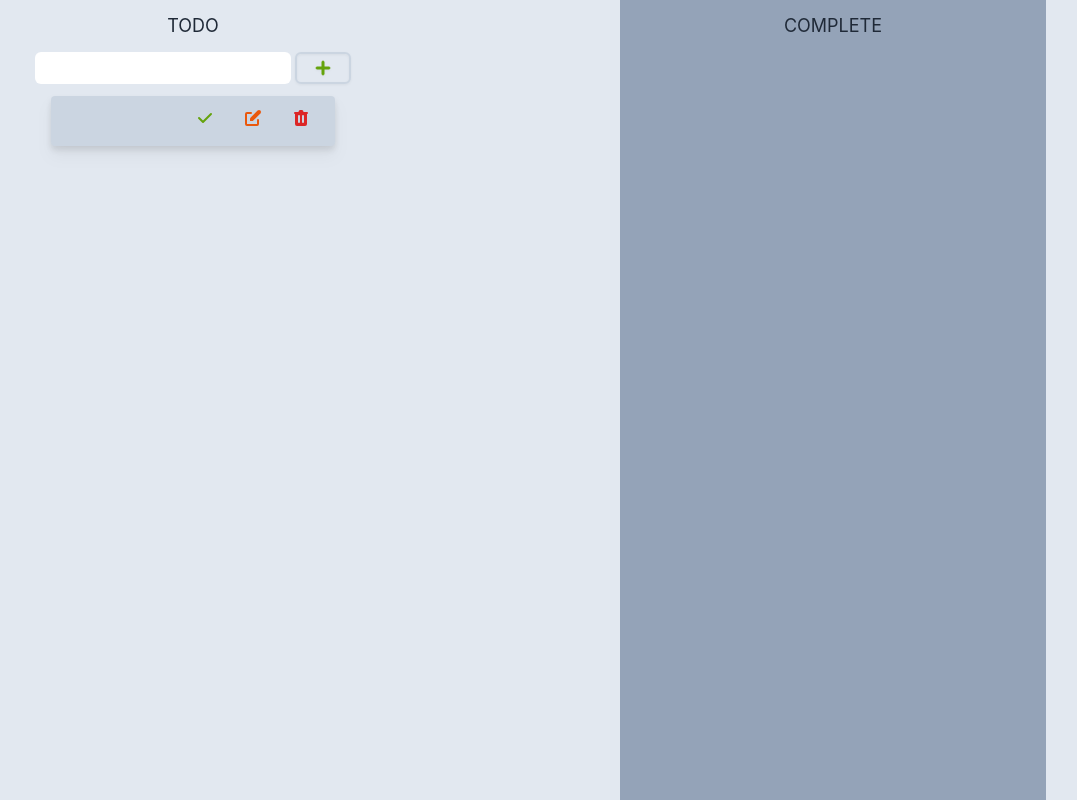
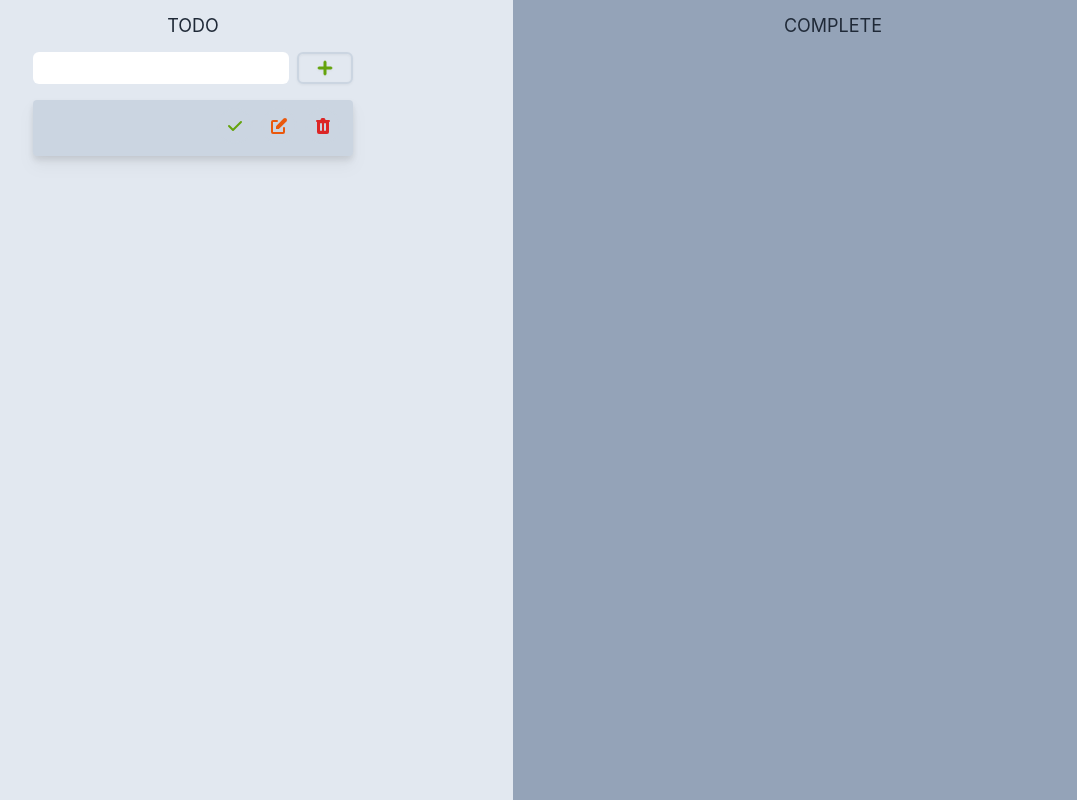
Before and after one commit to amirgodazgar/TodoList, a React (Create React App) app: page / in a window 1280 px wide. Both pictures are taken after a click on the button 450 px from the left and 68 px from the top of the page. Shown: the whole page, without its empty margins (127-1204 px from the left). Built offline with nearby package versions, Linux system fonts and the light colour scheme.

Commit message:
light-theme--button2

```diff
--- a/src/assets/icons/icons.js
+++ b/src/assets/icons/icons.js
@@ -6,8 +6,8 @@ import {
 } from "@heroicons/react/solid";
 
 export const buttonIcon = {
-  add: <PlusIcon className="h-5 w-5 text-lime-600 stroke-lime-600" />,
-  done: <CheckIcon className="h-5 w-5 text-lime-600" />,
-  edit: <PencilAltIcon className="h-5 w-5  text-orange-600" />,
-  remove: <TrashIcon className="h-5 w-5 text-red-600" />,
+  add: <PlusIcon className="h-5 w-5 text-lime-600 stroke-lime-600 m-auto" />,
+  done: <CheckIcon className="h-5 w-5 text-lime-600 m-auto" />,
+  edit: <PencilAltIcon className="h-5 w-5  text-orange-600 m-auto" />,
+  remove: <TrashIcon className="h-5 w-5 text-red-600 m-auto" />,
 };
--- a/src/features/todo/Todo.js
+++ b/src/features/todo/Todo.js
@@ -3,28 +3,28 @@ import { buttonIcon } from "./../../assets/icons/icons";
 
 const Todo = ({ text, remove, id, complete, edit }) => {
   return (
-    <div class="flex justify-between items-center py-2 px-2 bg-slate-300 drop-shadow-lg w-2/3 rounded my-3 m-auto">
-      <p class="flex-1 text-slate-600 font-medium truncate">{text}</p>
+    <div class="flex justify-between items-center py-2 px-2 bg-slate-300 drop-shadow-lg w-1/2 rounded my-4 m-auto">
+      <p class="flex-1 text-slate-600 font-medium truncate ml-2">{text}</p>
       <div class="flex-2">
         <button
-          class=" rounded-md px-2 pb-1 mx-1 w-10 h-8
-          transition-all duration-200
+          class="rounded-full border-2 border-slate-300 w-9 h-9 mx-1
+          transition-all duration-300 hover:border-lime-600/[.40]
           "
           onClick={() => complete(text, id)}
         >
           {buttonIcon.done}
         </button>
         <button
-          class=" rounded-lg px-2 pb-1 mx-1 shadow-slate-300 w-10 h-8 justify-center items-center
-          transition-all duration-200
+          class="rounded-full border-2 border-slate-300 w-9 h-9 mx-1
+          transition-all duration-300 hover:border-orange-600/[.40]
           "
           onClick={() => edit(text, id)}
         >
           {buttonIcon.edit}
         </button>
         <button
-          class=" rounded-md px-2 pb-1 mx-1 w-10 h-8
-          transition-all duration-200
+          class="rounded-full border-2 border-slate-300 w-9 h-9 mx-1
+          transition-all duration-300 hover:border-red-600/[.40]
           "
           onClick={() => remove(id)}
         >
--- a/src/features/todo/Todos.js
+++ b/src/features/todo/Todos.js
@@ -2,7 +2,7 @@ import React, { useState } from "react";
 import { add, complete, edit, remove } from "./todoSlice";
 import { useDispatch, useSelector } from "react-redux";
 import Todo from "./Todo";
-import { buttonIcon } from './../../assets/icons/icons';
+import { buttonIcon } from "./../../assets/icons/icons";
 
 const Todos = () => {
   const [text, setText] = useState("");
@@ -45,7 +45,7 @@ const Todos = () => {
 
   return (
     <div class="flex h-full bg-slate-200 ">
-      <div class="w-1/3 mx-auto bg-slate-200 flex-col justify-center items-center overflow-y-auto">
+      <div class="w-1/2 mx-auto bg-slate-200 flex-col justify-center items-center overflow-y-auto">
         <h2 class="flex justify-center items-center my-3 text-lg text-gray-800">
           TODO
         </h2>
@@ -60,8 +60,8 @@ const Todos = () => {
           {changeBtn ? (
             <button
               class="
-              ml-1 px-4 border-solid rounded-md border-2 border-orange-400 bg-gray-600 text-orange-400 h-8
-              transition-all duration-200 hover:bg-orange-400 hover:text-gray-600 hover:border-gray-600
+              ml-2 px-4 rounded-md bg-slate-00 drop-shadow-sm border-2 border-slate-300 text-slate-400 h-8
+              transition-all duration-300  hover:border-orange-600/50 hover:drop-shadow-lg hover:text-orange-600
               "
               onClick={changeHandler}
             >
@@ -69,12 +69,12 @@ const Todos = () => {
             </button>
           ) : (
             <button
-              class="ml-1 px-4 rounded-md   bg-slate-00 drop-shadow-sm border-2 border-slate-300 h-8
+              class="ml-2 px-4 rounded-md bg-slate-00 drop-shadow-sm border-2 border-slate-300 h-8
               transition-all duration-300  hover:border-lime-600/50 hover:drop-shadow-lg
               "
               onClick={addTodoHandler}
             >
-             {buttonIcon.add}
+              {buttonIcon.add}
             </button>
           )}
         </div>
@@ -91,7 +91,7 @@ const Todos = () => {
         ))}
       </div>
 
-      <div class="w-1/3 mx-auto bg-slate-400 flex justify-center items-start overflow-y-auto">
+      <div class="w-1/2 mx-auto bg-slate-400 flex justify-center items-start overflow-y-auto">
         <h2 class="flex justify-center items-center my-3 text-lg text-gray-800">
           COMPLETE
         </h2>
```
